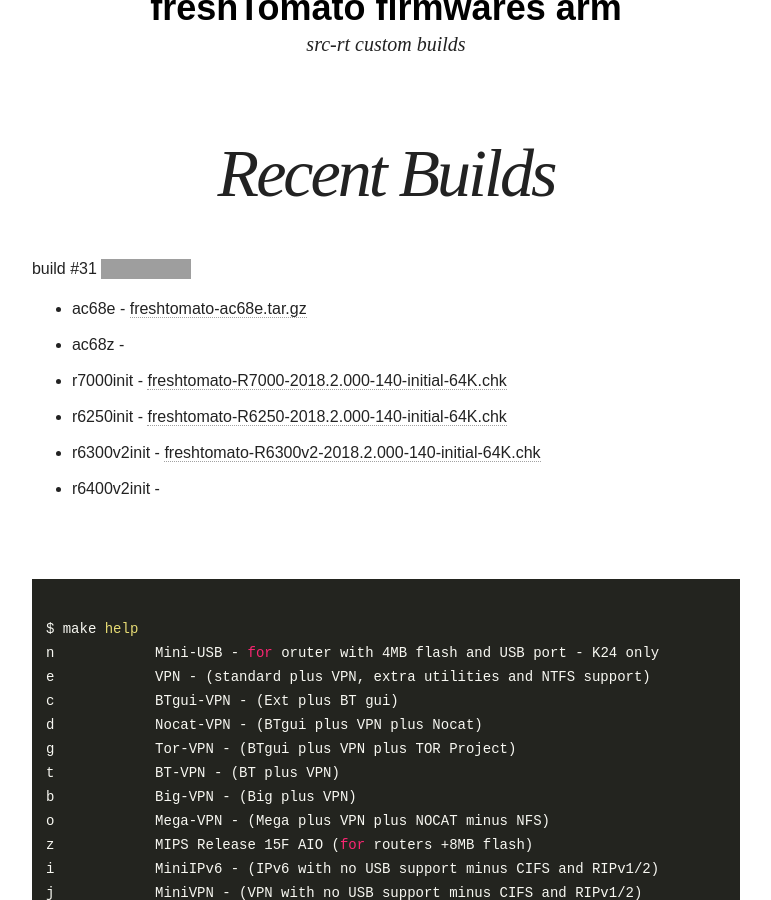
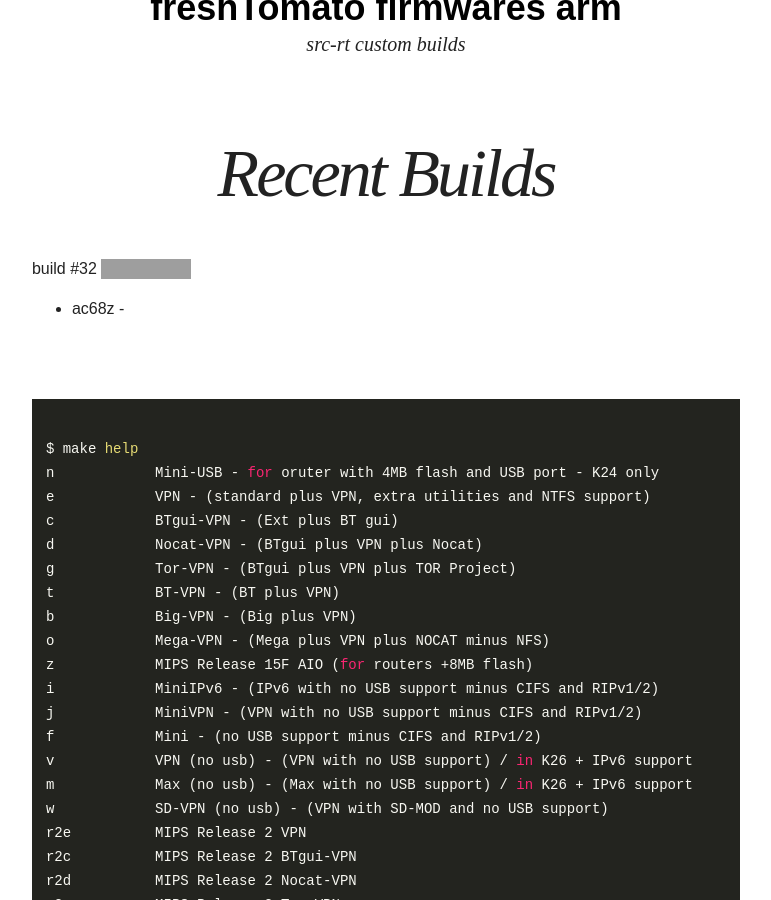
Before and after one commit to oglopss/freshTomato-ARM-ci-jekyll, a Jekyll site: the page built from index.html, in a window 1280 px wide and 900 px high, scrolled down 339 px. Shown: the whole window, without its empty margins (254-1025 px from the left). Built offline with Jekyll 4.4.1, drawn with Linux system fonts in a browser that asks for light colours; nearby versions of some CDN libraries; grey boxes are pictures that could not be loaded.

Commit message:
Travis build 32 ac68z pushed to gh-pages

```diff
--- a/_data/ss.yml
+++ b/_data/ss.yml
@@ -1,8 +1,3 @@
-build: 31
+build: 32
 files:
   - 0002 ac68z
-  - 0004 r6250init freshtomato-R6250-2018.2.000-140-initial-64K.chk
-  - 0005 r6300v2init freshtomato-R6300v2-2018.2.000-140-initial-64K.chk
-  - 0003 r7000init freshtomato-R7000-2018.2.000-140-initial-64K.chk
-  - 0006 r6400v2init
-  - 0001 ac68e freshtomato-ac68e.tar.gz
```
